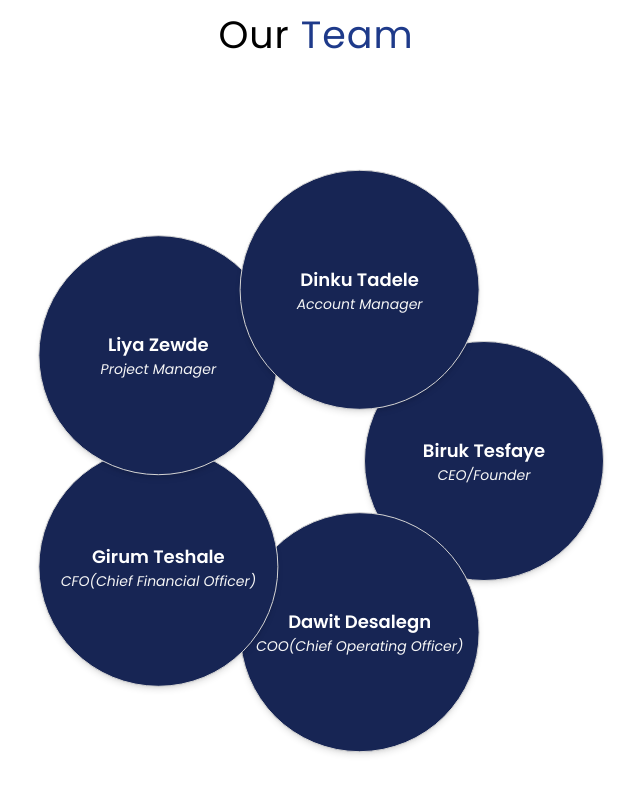
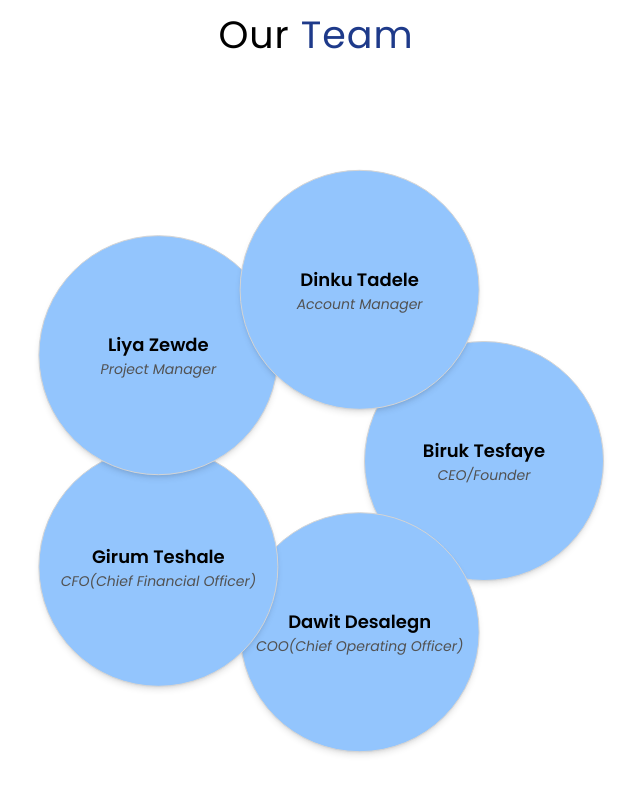
Before and after one commit to rainbows-n-sushine/Arc-Digital-new, a React (Vite) app: page / in a window 1280 px wide. Shown: the part 2340-3140 px from the top of the page, without its empty margins (336-976 px from the left). Built offline with nearby package versions, Linux system fonts and the light colour scheme; the HTML template or start-up script is replaced by a standard one.

Commit message:
The UI is eating up in the our team section

```diff
--- a/src/components/OurTeam.jsx
+++ b/src/components/OurTeam.jsx
@@ -33,7 +33,7 @@ const OurTeam = () => {
             return (
               <div
                 key={index}
-                className="absolute w-60 h-60 rounded-full bg-blue-950 text-center flex flex-col items-center justify-center shadow-md border border-neutral-300 hover:bg-blue-300 "
+                className="absolute w-60 h-60 rounded-full bg-blue-300 text-center flex flex-col items-center justify-center shadow-md border border-neutral-300 hover:bg-blue-100 "
                 style={{
                   left: `50%`,
                   top: `50%`,
@@ -43,8 +43,8 @@ const OurTeam = () => {
                 onMouseLeave={() => setHoveredMember(null)}
               >
 
-                <h4 className="text-lg font-semibold text-white ">{member.name}</h4>
-                <p className="text-sm italic text-neutral-100">
+                <h4 className="text-lg font-semibold text-black ">{member.name}</h4>
+                <p className="text-sm italic text-neutral-600">
                   {member.position}
                 </p>
 
```
